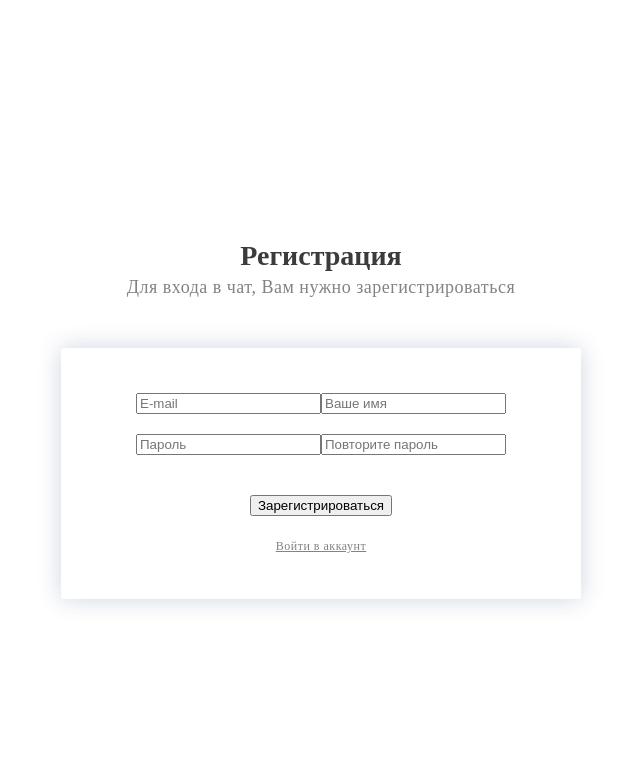
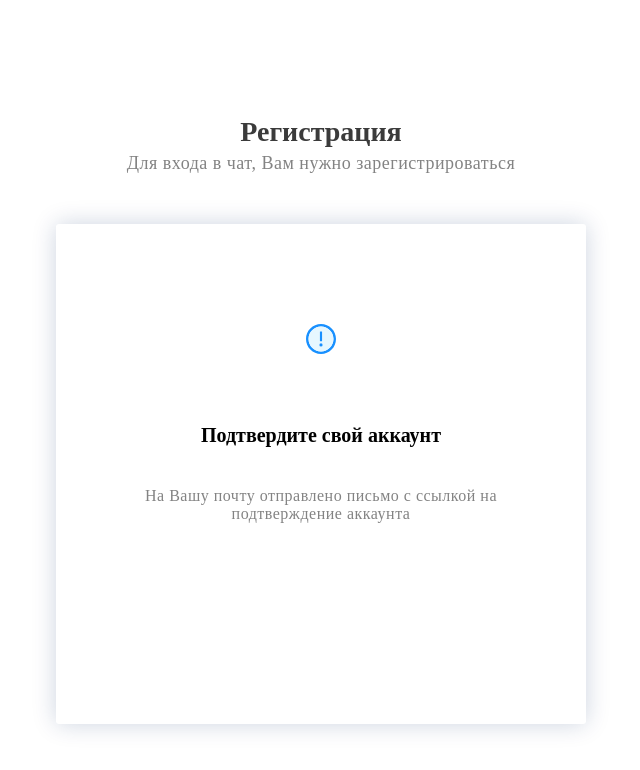
Before and after one commit to alenafatianova/chat-app, a React (Create React App) app: page /sign-up in a window 1280 px wide. Shown: the top 770 px of the page, without its empty margins (319-959 px from the left). Built offline with nearby package versions, Linux system fonts and the light colour scheme.

Commit message:
add confirmation component when user sign up

```diff
--- a/package.json
+++ b/package.json
@@ -3,6 +3,7 @@
   "version": "0.1.0",
   "private": true,
   "dependencies": {
+    "@ant-design/icons": "^4.6.2",
     "@testing-library/jest-dom": "^5.11.4",
     "@testing-library/react": "^11.1.0",
     "@testing-library/user-event": "^12.1.10",
--- /dev/null
+++ b/src/components/ConfirmPassword/ConfirmPassword.scss
@@ -0,0 +1,54 @@
+.success_form_container {
+    display: flex;
+    justify-content: center;
+    align-items: center;
+    width: 100%;
+    height: 100%;
+}
+
+.success_form_head_title {
+    text-align: center;
+    margin-bottom: 50px;
+    h2 {
+        font-size: 28px;
+        color: rgb(59, 59, 59);
+        margin-bottom: 5px;
+    }
+    .success_form_title {
+        color: rgb(131, 131, 131);
+        letter-spacing: 0.5px;
+        font-size: 18px;
+        font-weight: 200;
+    }
+}
+
+.success_form_block {
+    padding: 45px;
+    border-radius: 3px;
+    background: #fff;
+    box-shadow: 0px 0px 25px rgba(4, 42, 100, 0.2);
+    width: 430px;
+    min-height: 400px;
+    text-align: center;
+    padding: 50px;
+}
+.exclamationIcon {
+    margin-bottom: 50px;
+    margin-top: 50px;
+}
+.confirm_block {
+    padding-bottom: 100px;
+}
+.confirm_account_h3, .email_sent_title {
+    padding-bottom: 20px;
+    padding-top: 20px;
+}
+.confirm_account_h3 {
+    font-size: 20px;
+}
+.email_sent_title {
+    color: rgb(131, 131, 131);
+    letter-spacing: 0.5px;
+    font-size: 16px;
+    font-weight: 200;
+}
--- /dev/null
+++ b/src/components/ConfirmPassword/ConfirmPassword.tsx
@@ -0,0 +1,26 @@
+import { Form } from 'antd'
+import React from 'react'
+import './ConfirmPassword.scss'
+import {ExclamationCircleTwoTone} from '@ant-design/icons'
+
+export const ConfirmPassword = () => {
+    return (
+        <>
+               <section className="success_form_container">
+                <div>
+                <div className="success_form_head_title">
+                    <h2>Регистрация</h2>
+                    <span className="success_form_title">Для входа в чат, Вам нужно зарегистрироваться</span>
+                    </div>
+                    <div className="success_form_block">
+                        <Form className='confirm_block'>
+                            <div className='exclamationIcon'><ExclamationCircleTwoTone style={{fontSize: '30px'}} /> </div>
+                            <h3 className='confirm_account_h3'>Подтвердите свой аккаунт</h3>
+                            <span className='email_sent_title'>На Вашу почту отправлено письмо с ссылкой на подтверждение аккаунта </span>
+                        </Form>
+                    </div>
+                </div>
+            </section>
+        </>
+    )
+}
--- a/src/components/SignUp/SignUp.tsx
+++ b/src/components/SignUp/SignUp.tsx
@@ -4,6 +4,7 @@ import { Button } from 'antd'
 import {Form} from 'antd'
 import './SignUp.scss'
 import { Link } from 'react-router-dom'
+import { ConfirmPassword } from '../ConfirmPassword/ConfirmPassword'
 
 
 export const SignUp = () => {
@@ -12,6 +13,7 @@ export const SignUp = () => {
     const [nameInput, setNameInput] = useState('')
     const [passwordValue, setPasswordValue] = useState('')
     const [passwordCheck, setPasswordCheck] = useState('')
+    const [authSuccess, setAuthSuccess] = useState(true)
 
     // onChange functions for inputs
     const onEmailChange = useCallback((e: ChangeEvent<HTMLInputElement>) => {
@@ -37,6 +39,7 @@ export const SignUp = () => {
 
     return (
             <section className="signup_form_container">
+                { authSuccess ? <ConfirmPassword/> : (
                        <div>
                        <div className="signup_form_head_title">
                            <h2>Регистрация</h2>
@@ -53,6 +56,10 @@ export const SignUp = () => {
                               <div className='link_to_signin_div'> <Link className='link_to_signin' to='/'>Войти в аккаунт</Link></div>
                            </div>
                        </div>
+                )
+
+                    }
             </section>
+
     )
 }
```
Also changed, not shown: 1 other file (tests, documents, lock files or other folders). Lines whose indentation alone changed are shown as unchanged.
